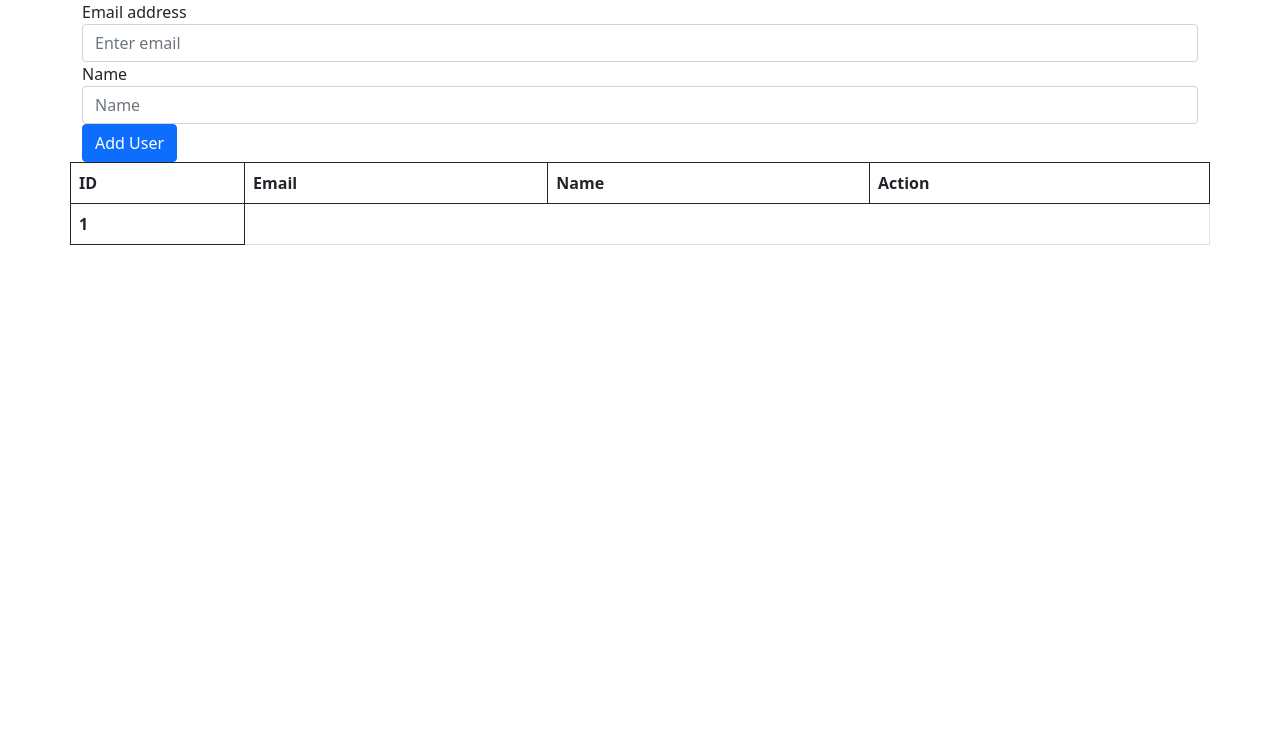
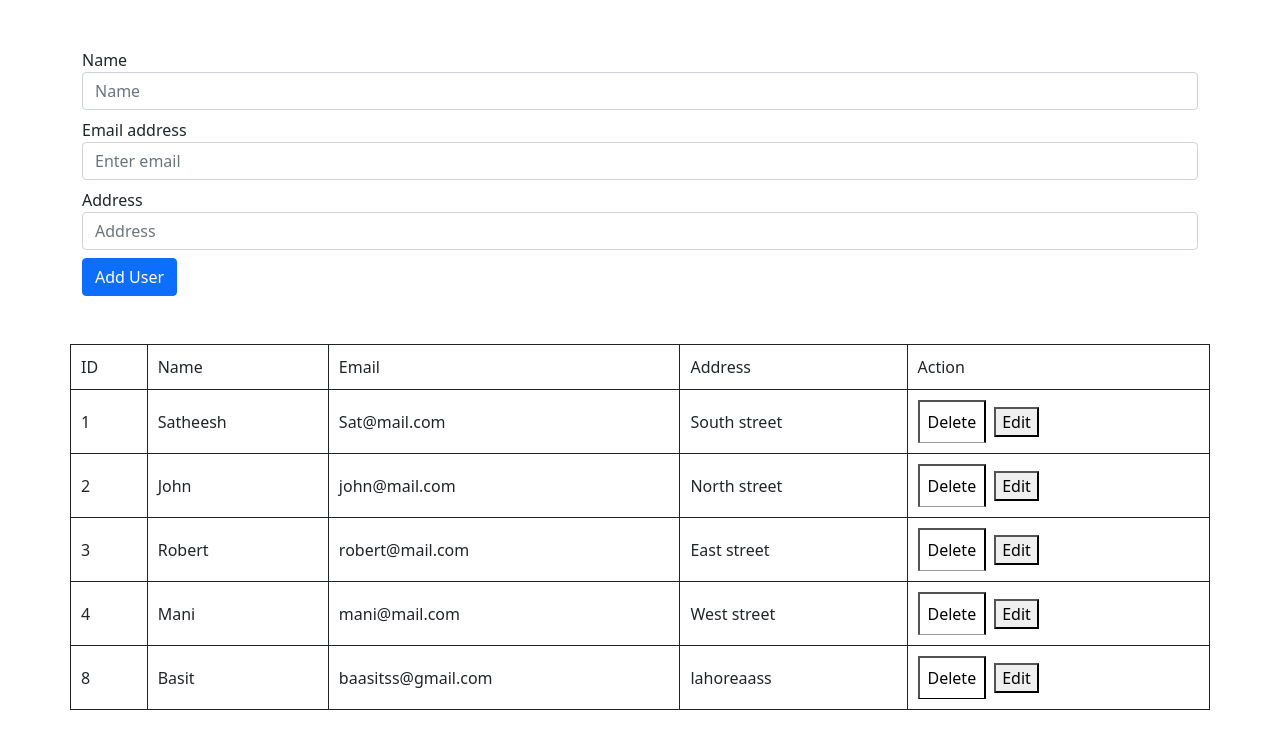
Before and after one commit to muhzee733/crud, a React (Create React App) app: page / in a window 1280 px wide. Shown: the top 748 px of the page. Built offline with nearby package versions, Linux system fonts and the light colour scheme; data requests are answered from the project's data file.

Commit message:
first commit

```diff
--- a/db.json
+++ b/db.json
@@ -2,23 +2,43 @@
   "posts": [
     {
       "id": 1,
-      "title": "json-server",
-      "author": "typicode"
+      "name": "Satheesh",
+      "email": "Sat@mail.com",
+      "adderss": "South street"
     },
     {
       "id": 2,
-      "title": "json-server",
-      "author": "typicode"
+      "name": "John",
+      "email": "john@mail.com",
+      "adderss": "North street"
     },
     {
       "id": 3,
-      "title": "json-server",
-      "author": "typicode"
+      "name": "Robert",
+      "email": "robert@mail.com",
+      "adderss": "East street"
     },
     {
       "id": 4,
-      "title": "json-server",
-      "author": "typicode"
+      "name": "Mani",
+      "email": "mani@mail.com",
+      "adderss": "West street"
+    },
+    {
+      "name": "Basit",
+      "email": "baasitss@gmail.com",
+      "adderss": "lahoreaass",
+      "id": 8
     }
-  ]
+  ],
+  "comments": [
+    {
+      "id": 1,
+      "body": "some comment",
+      "postId": 1
+    }
+  ],
+  "profile": {
+    "name": "typicode"
+  }
 }
--- a/src/App.js
+++ b/src/App.js
@@ -7,6 +7,7 @@ import Class from './Pages/Class';
 import ShowHide from './Pages/ShowHide';
 import Form from './Pages/Form';
 import Profile from './Pages/Profile';
+import Edit from './Edit';
 
 const App = () => {
   return (
@@ -19,6 +20,7 @@ const App = () => {
           <Route path="/showhide" element={<ShowHide />} />
           <Route path="/form" element={<Form />} />
           <Route path="/profile" element={<Profile />} />
+          <Route path="/edit/:id" element={<Edit />} />
         </Routes>
     </div>
   )
--- /dev/null
+++ b/src/Edit.jsx
@@ -0,0 +1,80 @@
+import React from 'react'
+import { useState, useEffect } from "react";
+import { useParams, useNavigate } from "react-router-dom";
+
+import axios from "axios";
+
+
+const Edit = () => {
+    const {id} = useParams();
+    const [input, setInput] = useState({ name: "", email: "", adderss: "" });
+    const navigate = useNavigate();
+    useEffect(() => {
+        try {
+            const getSingleRecord = async () =>{
+                const res = await axios.get(`http://localhost:8000/posts/${id}`);
+                setInput(res.data)
+            };
+            getSingleRecord();
+        } catch (error) {
+          console.log(error);
+        }
+
+      }, [id]);
+      const handleEditData = async (e) =>{
+        e.preventDefault();
+        await axios.put(`http://localhost:8000/posts/${id}`, input);
+        navigate("/");
+
+      }
+
+  return (
+    <form className="container mt-5" onSubmit={handleEditData}>
+        <div className="form-group my-2">
+          <label>Name</label>
+          <input
+            type="text"
+            name="name"
+            className="form-control"
+            placeholder="Name"
+            onChange={(e) =>
+                setInput({ ...input, [e.target.name]: e.target.value })
+              }
+              value={input.name}
+          />
+        </div>
+        <div className="form-group my-2">
+          <label>Email address</label>
+          <input
+            type="email"
+            name="email"
+            className="form-control"
+            id="exampleInputEmail1"
+            placeholder="Enter email"
+            onChange={(e) =>
+                setInput({ ...input, [e.target.name]: e.target.value })
+              }
+              value={input.email}
+          />
+        </div>
+        <div className="form-group my-2">
+          <label>Address</label>
+          <input
+            type="text"
+            name="adderss"
+            className="form-control"
+            placeholder="Address"
+            onChange={(e) =>
+                setInput({ ...input, [e.target.name]: e.target.value })
+              }
+              value={input.adderss}
+          />
+        </div>
+        <button type="submit" className="btn btn-primary">
+          Update User
+        </button>
+      </form>
+  )
+}
+
+export default Edit
--- a/src/Home.jsx
+++ b/src/Home.jsx
@@ -1,54 +1,115 @@
-import React from 'react'
-import {useState, useEffect } from 'react';
+import React from "react";
+import { useState, useEffect } from "react";
 import axios from "axios";
+import { Link } from "react-router-dom";
 
 export const Home = () => {
-
-  const[user, setUser] = useState([]);
+  const [user, setUsers] = useState([]);
+  const [input, setInput] = useState({ name: "", email: "", adderss: "" });
+  const [render, setRender] = useState(false);
 
   useEffect(() => {
-    try{
-          const getAllData = async() =>{
-            const res = await axios.get('http://localhost:8000/posts');
-            setUser(res.data)
-            console.log(user)
+    try {
+      const getAllData = async () => {
+        const res = await axios.get("http://localhost:8000/posts");
+        setUsers(res.data);
+      };
+      getAllData();
+    } catch (error) {
+      console.log(error);
     }
-          getAllData();
-    }catch(error){
-      console.log(error)
+  }, [render]);
+
+  const handleSubmit = async (e) => {
+    e.preventDefault();
+    await axios.post("http://localhost:8000/posts", input);
+    setRender();
+  };
+
+  const handleDelete = async (id) => {
+    await axios.delete(`http://localhost:8000/posts/${id}`);
+    const newUsers = user.filter((user) =>{
+      return user.id !== id;
+    })
+    setUsers(newUsers);
   }
-  }, []);
+  const handleEdit = async () =>{
 
+  }
 
   return (
     <>
-      <form className='container'>
-  <div className="form-group">
+      <form className="container mt-5" onSubmit={handleSubmit}>
+        <div className="form-group my-2">
+          <label>Name</label>
+          <input
+            type="text"
+            name="name"
+            className="form-control"
+            placeholder="Name"
+            onChange={(e) =>
+              setInput({ ...input, [e.target.name]: e.target.value })
+            }
+            value={input.name}
+          />
+        </div>
+        <div className="form-group my-2">
           <label>Email address</label>
-    <input type="email" className="form-control" id="exampleInputEmail1"  placeholder="Enter email" />
+          <input
+            type="email"
+            name="email"
+            className="form-control"
+            id="exampleInputEmail1"
+            placeholder="Enter email"
+            onChange={(e) =>
+              setInput({ ...input, [e.target.name]: e.target.value })
+            }
+            value={input.email}
+          />
         </div>
-  <div className="form-group">
-    <label>Name</label>
-    <input type="text" className="form-control" placeholder="Name" />
+        <div className="form-group my-2">
+          <label>Address</label>
+          <input
+            type="text"
+            name="adderss"
+            className="form-control"
+            placeholder="Address"
+            onChange={(e) =>
+              setInput({ ...input, [e.target.name]: e.target.value })
+            }
+            value={input.adderss}
+          />
         </div>
-  <button type="submit" className="btn btn-primary">Add User</button>
+        <button type="submit" className="btn btn-primary">
+          Add User
+        </button>
       </form>
 
-<table className="table container">
-  <thead>
+      <table className="table container mt-5">
+        <>
           <tr>
-      <th>ID</th>
-      <th>Email</th>
-      <th>Name</th>
-      <th>Action</th>
+            <td>ID</td>
+            <td>Name</td>
+            <td> Email</td>
+            <td>Address</td>
+            <td>Action</td>
           </tr>
-  </thead>
-  <tbody>
-    <tr>
-      <th>1</th>
+          {user &&
+            user.map((val) => (
+              <tr key={val.id}>
+                <td>{val.id}</td>
+                <td>{val.name}</td>
+                <td>{val.email}</td>
+                <td>{val.adderss}</td>
+                <td><button onClick={() => handleDelete(val.id)}>Delete</button>
+                <Link to={`/edit/${val.id}`}>
+                  <button onClick={() => handleEdit(user.id)}>Edit</button>
+                </Link>
+                </td>
               </tr>
-  </tbody>
+            ))}
+        </>
       </table>
     </>
-  )
-}
+  );
+};
```
Lines whose indentation alone changed are shown as unchanged.
